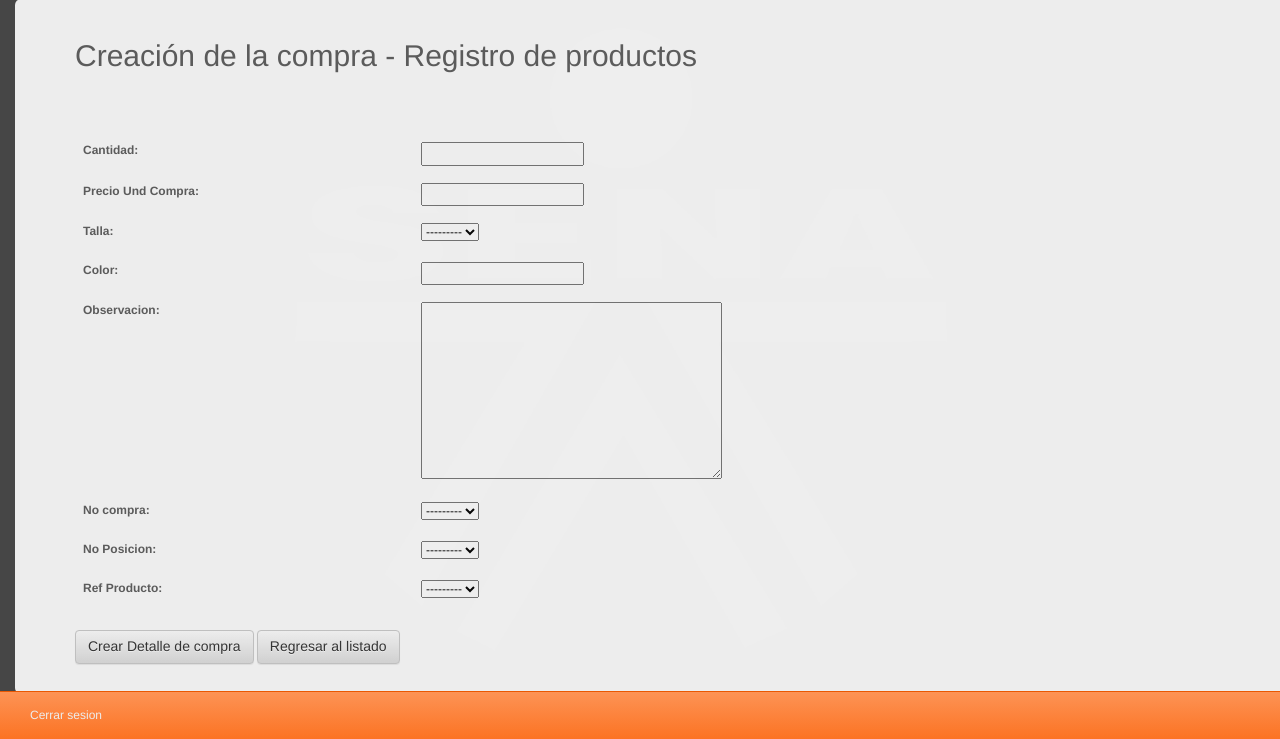
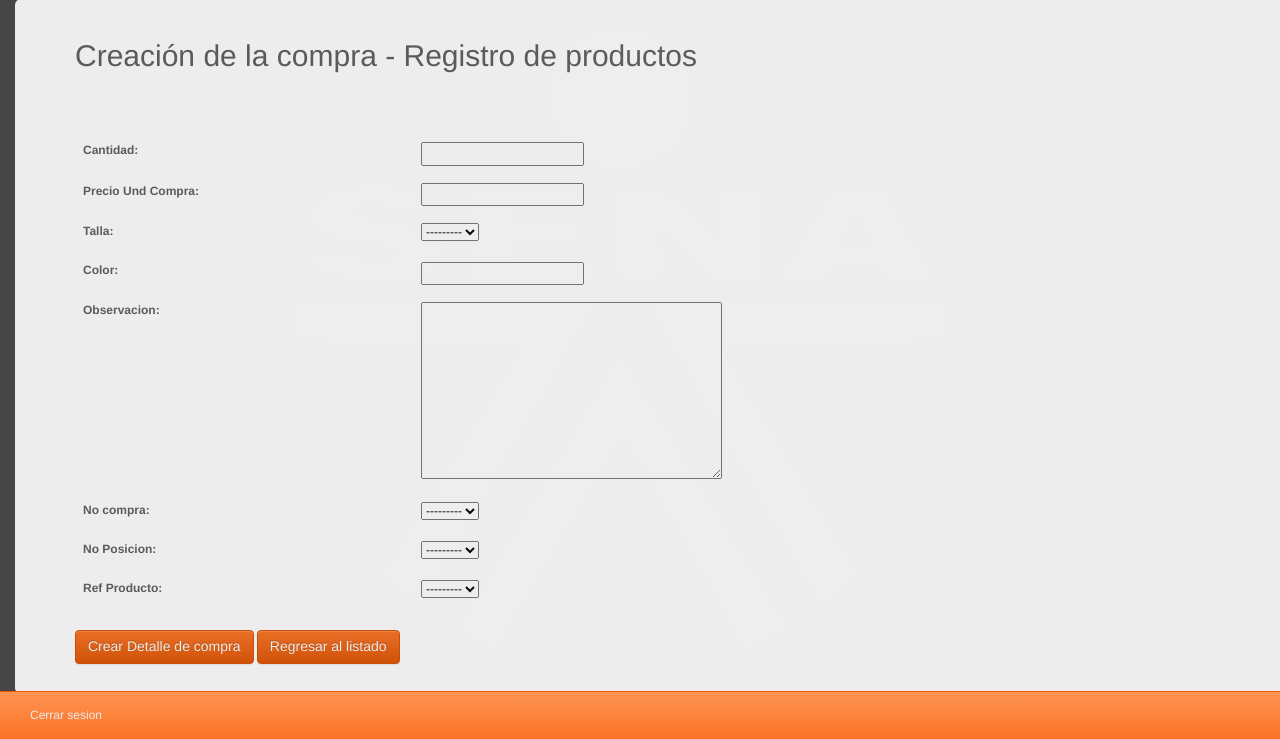
Before and after one commit to clobito/GestorCalzadoApp, a Django app: template gestorApp/web/templates/web/crear_detalle_compra.html in a window 1280 px wide. Shown: the part 61-800 px from the top of the page. Run offline with Django 3.2, Linux system fonts and the light colour scheme; the template is opened without the code that fills it: values that come from a table or form of the project are taken from there, others are empty; parts of the project's set-up code (start-up, migrations or seed data) failed here and were passed over; some libraries are stand-ins or nearby versions.

Commit message:
Proyecto Gestor de Calzado Propósito: Fix de interfaz en el detalle de compra (front de los botones). Fuentes afectados: 1.VIEW (Template) 1.1.crear_detalle_compra.html

```diff
--- a/gestorApp/web/templates/web/crear_detalle_compra.html
+++ b/gestorApp/web/templates/web/crear_detalle_compra.html
@@ -9,7 +9,7 @@ Cambio realizado: Optimizar código Javascript. Se mueve la función regresa() a
 Fecha actualizado: 22/09/2014
 Cambio realizado: Implementar cierre de la orden de compra (submit => 'crearprod')(FUENTE:http://stackoverflow.com/questions/866272/how-can-i-build-multiple-submit-buttons-django-form), Ln 25,27.
 Fecha actualizado: 25/09/2014
-Cambio realizado: Integración con el Front End, Ln 24
+Cambio realizado: Integración con el Front End, Ln 24,27,29
 -->
 {% extends "web/base.html" %}
 <html>
@@ -24,9 +24,9 @@ Cambio realizado: Integración con el Front End, Ln 24
 				<table class="table">
 					{{ form.as_table}}
 				</table>
-				<input type="submit" name="crearprod" value="Crear Detalle de compra" class="btn btn-default"/>
+				<input type="submit" name="crearprod" value="Crear Detalle de compra" class="btn btn-primary"/>
 				<!--<input type="button" name="inventario_btn" value="Regresar al listado" onclick="javascript:regresa()"/>-->
-				<input type="submit" name="cierreoc" value="Regresar al listado" class="btn btn-default"/>
+				<input type="submit" name="cierreoc" value="Regresar al listado" class="btn btn-primary"/>
 			</form>
 		{% endblock %}
 	</body>
```
